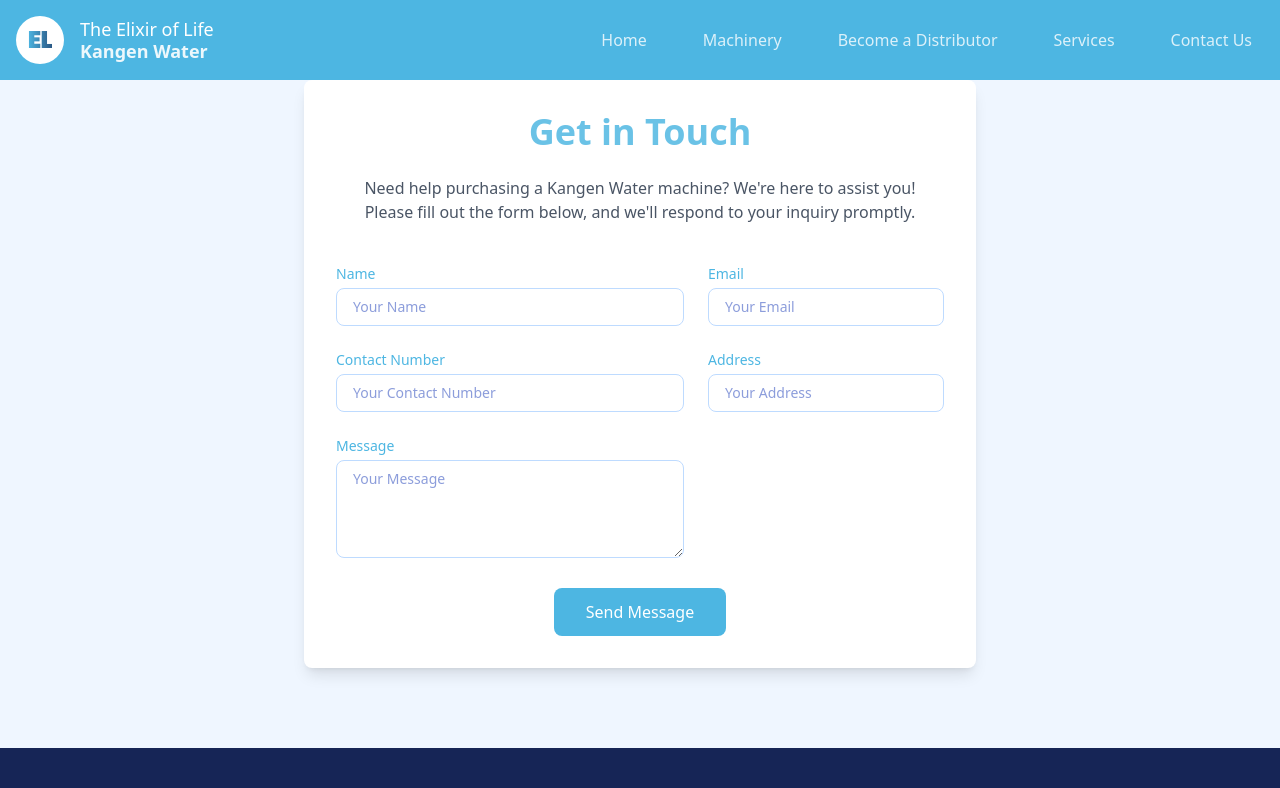
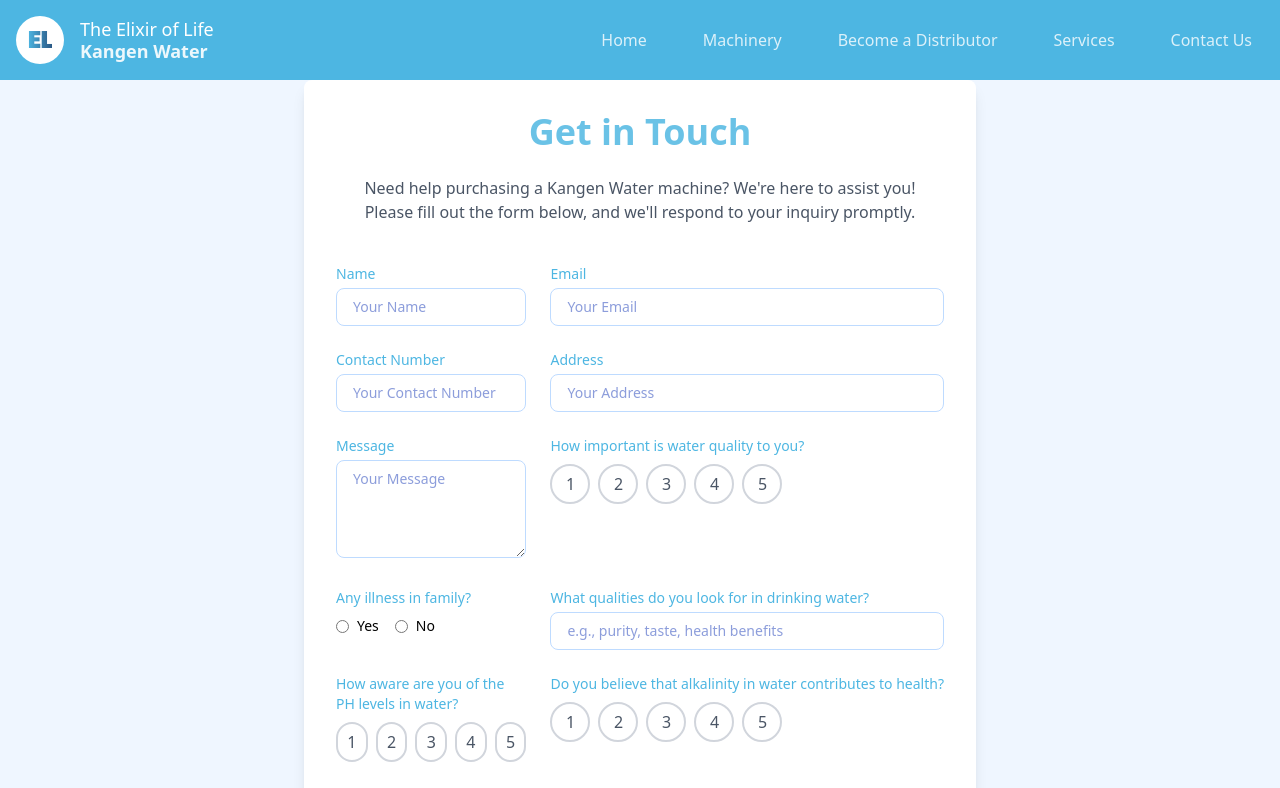
Before and after one commit to elixiroflifekangenwater/water-supply, a React (Vite) app: page /contact in a window 1280 px wide. Shown: the top 788 px of the page. Built offline with nearby package versions, Linux system fonts and the light colour scheme.

Commit message:
Questionairre

```diff
--- a/src/components/Contact.jsx
+++ b/src/components/Contact.jsx
@@ -11,7 +11,13 @@
     contactNumber: '',
     address: '',
     query: query,
-    message: ''
+    message: '',
+    waterQualityImportance: '',
+    familyIllness: '',
+    waterQualities: '',
+    phAwareness: '',
+    alkalinityBelief: '',
+    ionizerInterest: ''
   });
 
   const [submitting, setSubmitting] = useState(false);
@@ -101,6 +107,16 @@
     formData.append("entry.1813797865", form.email);          // Email
     formData.append("entry.1709919803", form.message);        // Message
 
+    // Additional fields for homepage form only
+    if (!isPopup) {
+      formData.append("entry.1136388333", form.waterQualityImportance);  // Water quality importance
+      formData.append("entry.1806172113", form.familyIllness);           // Family illness
+      formData.append("entry.1305439477", form.waterQualities);          // Water qualities
+      formData.append("entry.1169780326", form.phAwareness);             // PH awareness
+      formData.append("entry.1210444564", form.alkalinityBelief);        // Alkalinity belief
+      formData.append("entry.1056712023", form.ionizerInterest);         // Ionizer interest
+    }
+
     try {
       await fetch(GOOGLE_FORM_ACTION, {
         method: "POST",
@@ -118,7 +134,13 @@
         contactNumber: '',
         address: '',
         query: query,
-        message: ''
+        message: '',
+        waterQualityImportance: '',
+        familyIllness: '',
+        waterQualities: '',
+        phAwareness: '',
+        alkalinityBelief: '',
+        ionizerInterest: ''
       });
 
       // Close the popup if it's in a modal
@@ -133,6 +155,49 @@
       setSubmitting(false);
     }
   };
+
+  const renderRatingQuestion = (name, label, value) => (
+    <div className="group">
+      <label className="block text-sm font-medium text-[#4DB6E2] mb-2">{label}</label>
+      <div className="flex gap-2">
+        {[1, 2, 3, 4, 5].map((rating) => (
+          <button
+            key={rating}
+            type="button"
+            onClick={() => setForm({ ...form, [name]: rating.toString() })}
+            className={`w-10 h-10 rounded-full border-2 transition-all duration-200 ${
+              value === rating.toString()
+                ? 'bg-[#4DB6E2] text-white border-[#4DB6E2]'
+                : 'bg-white text-gray-600 border-gray-300 hover:border-[#4DB6E2]'
+            }`}
+          >
+            {rating}
+          </button>
+        ))}
+      </div>
+    </div>
+  );
+
+  const renderYesNoQuestion = (name, label, value) => (
+    <div className="group">
+      <label className="block text-sm font-medium text-[#4DB6E2] mb-2">{label}</label>
+      <div className="flex gap-4">
+        {['Yes', 'No'].map((option) => (
+          <label key={option} className="flex items-center gap-2 cursor-pointer">
+            <input
+              type="radio"
+              name={name}
+              value={option}
+              checked={value === option}
+              onChange={handleChange}
+              className="text-[#4DB6E2] focus:ring-[#4DB6E2]"
+            />
+            <span className="text-sm">{option}</span>
+          </label>
+        ))}
+      </div>
+    </div>
+  );
 
   const formContent = (
     <div className={`max-w-full mx-auto bg-white p-6 sm:p-8 rounded-lg shadow-lg w-full ${isPopup ? 'md:max-w-md' : 'md:max-w-2xl'}`}>
@@ -220,6 +285,34 @@
           </div>
         )}
 
+        {/* Additional fields for homepage form only */}
+        {!isPopup && (
+          <>
+            {renderRatingQuestion('waterQualityImportance', 'How important is water quality to you?', form.waterQualityImportance)}
+
+            {renderYesNoQuestion('familyIllness', 'Any illness in family?', form.familyIllness)}
+
+            <div className="group">
+              <label htmlFor="waterQualities" className="block text-sm font-medium text-[#4DB6E2] mb-1">What qualities do you look for in drinking water?</label>
+              <input
+                type="text"
+                id="waterQualities"
+                name="waterQualities"
+                value={form.waterQualities}
+                onChange={handleChange}
+                className="w-full px-4 py-2 border border-blue-200 rounded-lg bg-white text-blue-800 focus:ring-2 focus:ring-blue-300 text-sm hover:shadow-md hover:scale-[1.01] transition-transform"
+                placeholder="e.g., purity, taste, health benefits"
+              />
+            </div>
+
+            {renderRatingQuestion('phAwareness', 'How aware are you of the PH levels in water?', form.phAwareness)}
+
+            {renderRatingQuestion('alkalinityBelief', 'Do you believe that alkalinity in water contributes to health?', form.alkalinityBelief)}
+
+            {renderRatingQuestion('ionizerInterest', 'How interested are you in learning about water ionizers?', form.ionizerInterest)}
+          </>
+        )}
+
         <div className="sm:col-span-2 text-center">
           <button
             type="submit"
```
